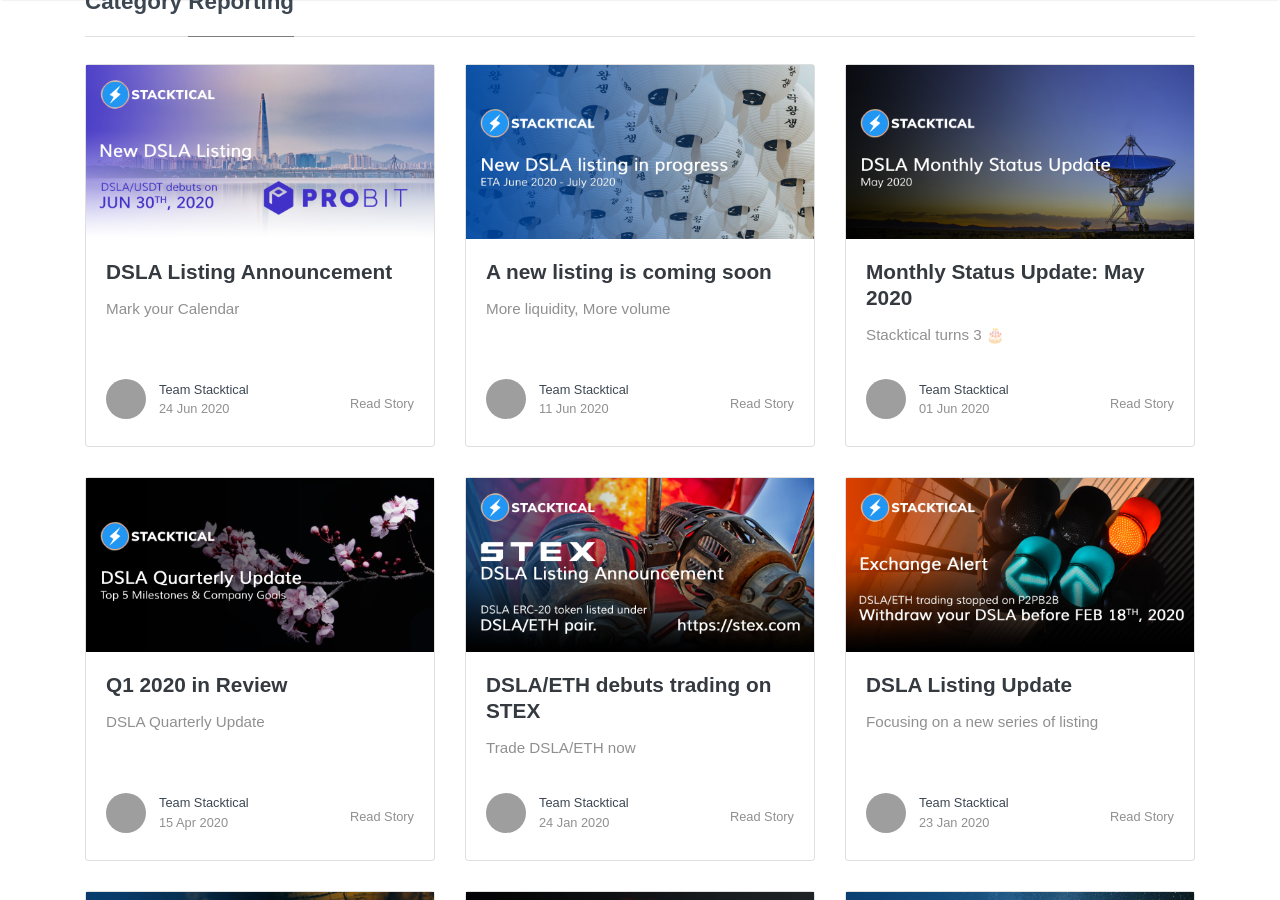
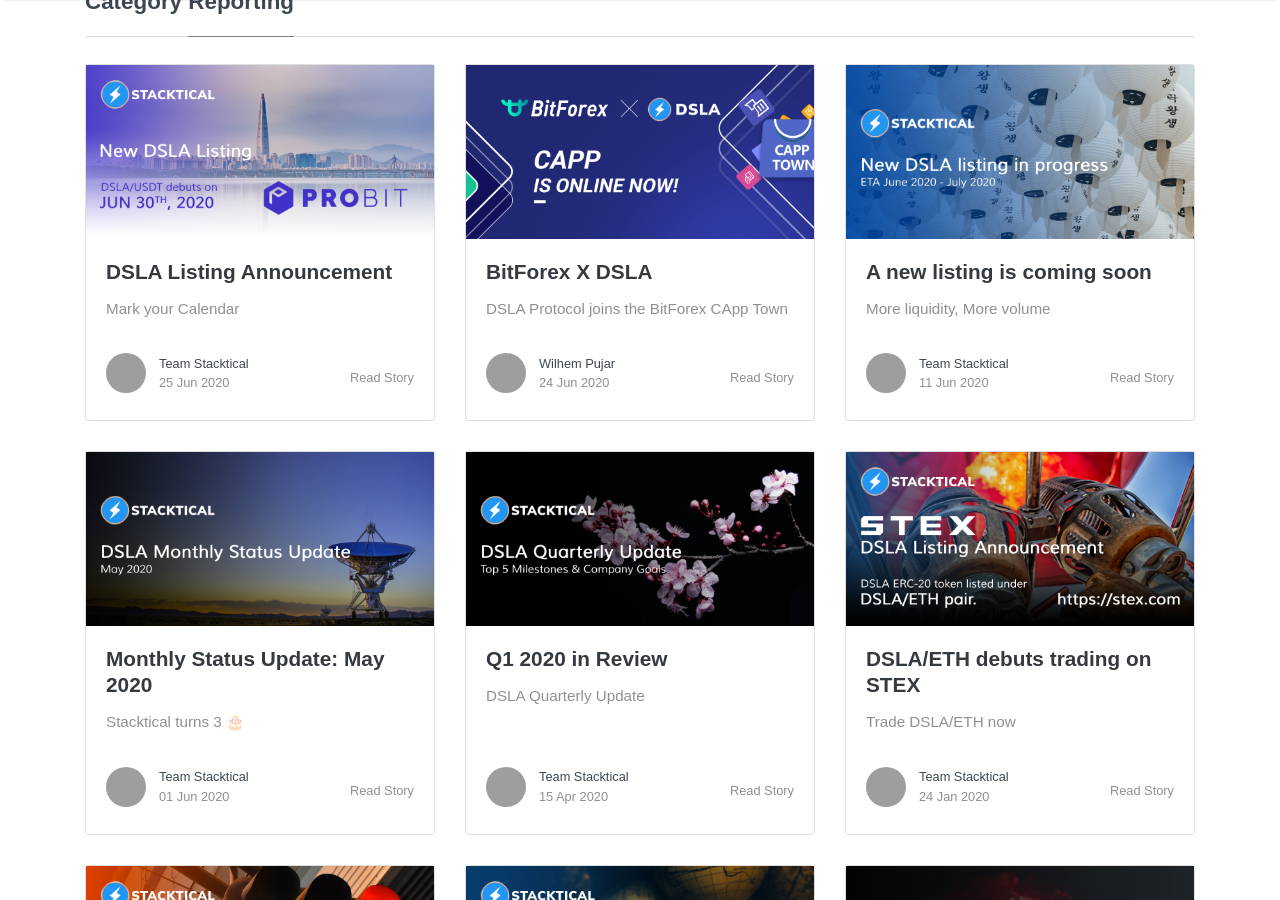
Before and after one commit to Stacktical/stacktical.github.io, a Jekyll site: the page built from _pages/categories.md, in a window 1280 px wide and 900 px high, scrolled down 766 px, cut to the strip 0-900 px from the top of the window. Built offline with Jekyll 4.4.1, drawn with Linux system fonts in a browser that asks for light colours; nearby versions of some CDN libraries; some web fonts are replaced; some of the changed lines change nothing that is shown; some of the changed text lies outside the part shown; grey boxes are pictures that could not be loaded.

Commit message:
CApp Town article.

```diff
--- /dev/null
+++ b/_posts/2020-06-24-dsla-network-dapp-discovery-cryptocurrency-bitforex.md
@@ -0,0 +1,28 @@
+---
+layout: post
+featured: false
+title:  "BitForex X DSLA"
+author: WilhemPujar
+categories: [ reporting ]
+image: assets/img/2020-06-24-dsla-network-dapp-discovery-cryptocurrency-bitforex.png
+---
+
+## DSLA Protocol joins the BitForex CApp Town
+
+Members of the cryptocurrency community like talking about (the lack of) marketing activities a lot! But marketing isn't just about communication: the success of DSLA as a blockchain projects will **first and foremost depend on our ability to develop a strong distribution network for the products that we're building** (something that you learn as a 2nd time entrepreneur).
+
+Initiated by leading cryptocurrency exchange BitForex, **[CApp Town](https://www.bitforex.com/en/capptown)** is an up and coming service for discovering cryptocurrency and blockchain applications like DSLA Protocol and the family of DSLA products.
+
+We are honoured to become one of the selected projects to be showcased on CApp Town, and are excited to further develop the awareness of DSLA, as we're getting closer to our highly anticipated mainnet launch. You can definitely expect DSLA to be available on increasingly more discovery platforms, moving forward.
+
+👉 Join the conversation at **[https://t.me/stacktical](https://t.me/stacktical)**
+
+## About DSLA Protocol
+
+![DSLA Protocol](https://storage.googleapis.com/stacktical-public/dsla-protocol_by_stacktical.png)
+
+DSLA Protocol is a decentralized alternative to SLA contracts. It enables anyone to vouch for the reliability of a service, earn rewards when the service performs as expected, and claim financial compensation when the service doesn’t meet expectations.
+
+Currently available in public beta at [https://dsla.network](https://dsla.network), DSLA Protocol will debut on the mainnet in Q4 2020, and will initially focus on securing staking rewards against slashing penalties, and unfulfilled reliability promises in the DeFi and Open Finance industries.
+
+ℹ️ For more information about DSLA Protocol, go to [https://stacktical.com](https://stacktical.com).
--- a/_posts/2020-06-24-dsla-listing-cryptocurrency-exchange-probit-june-30.md
+++ b/_posts/2020-06-25-dsla-listing-cryptocurrency-exchange-probit-june-30.md
@@ -4,7 +4,7 @@
 title:  "DSLA Listing Announcement"
 author: Team
 categories: [ reporting ]
-image: assets/img/2020-06-24-dsla-listing-cryptocurrency-exchange-probit-june-30.jpg
+image: assets/img/2020-06-25-dsla-listing-cryptocurrency-exchange-probit-june-30.jpg
 ---
 
 ## Mark your Calendar
```
Also changed, not shown: assets/img/2020-06-24-dsla-network-dapp-discovery-cryptocurrency-bitforex.png (added), assets/img/2020-06-25-dsla-listing-cryptocurrency-exchange-probit-june-30.jpg (renamed from assets/img/2020-06-24-dsla-listing-cryptocurrency-exchange-probit-june-30.jpg), 9 other files.
